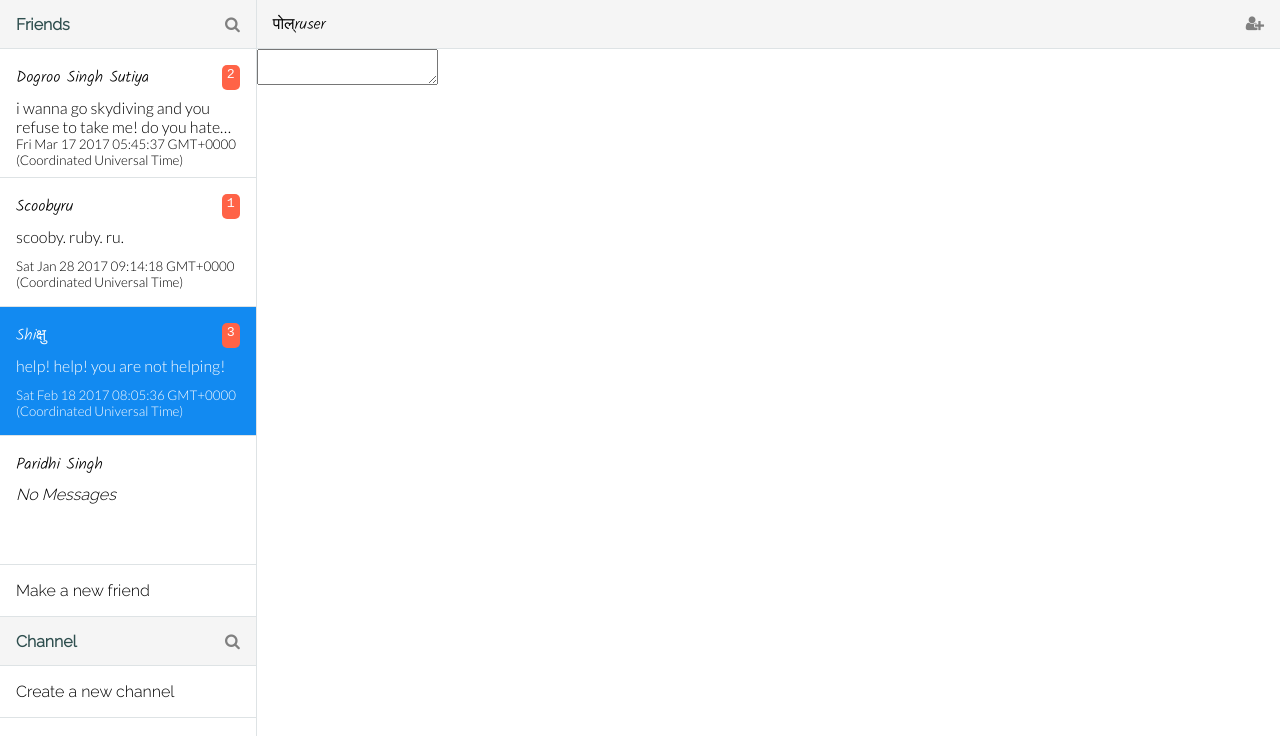
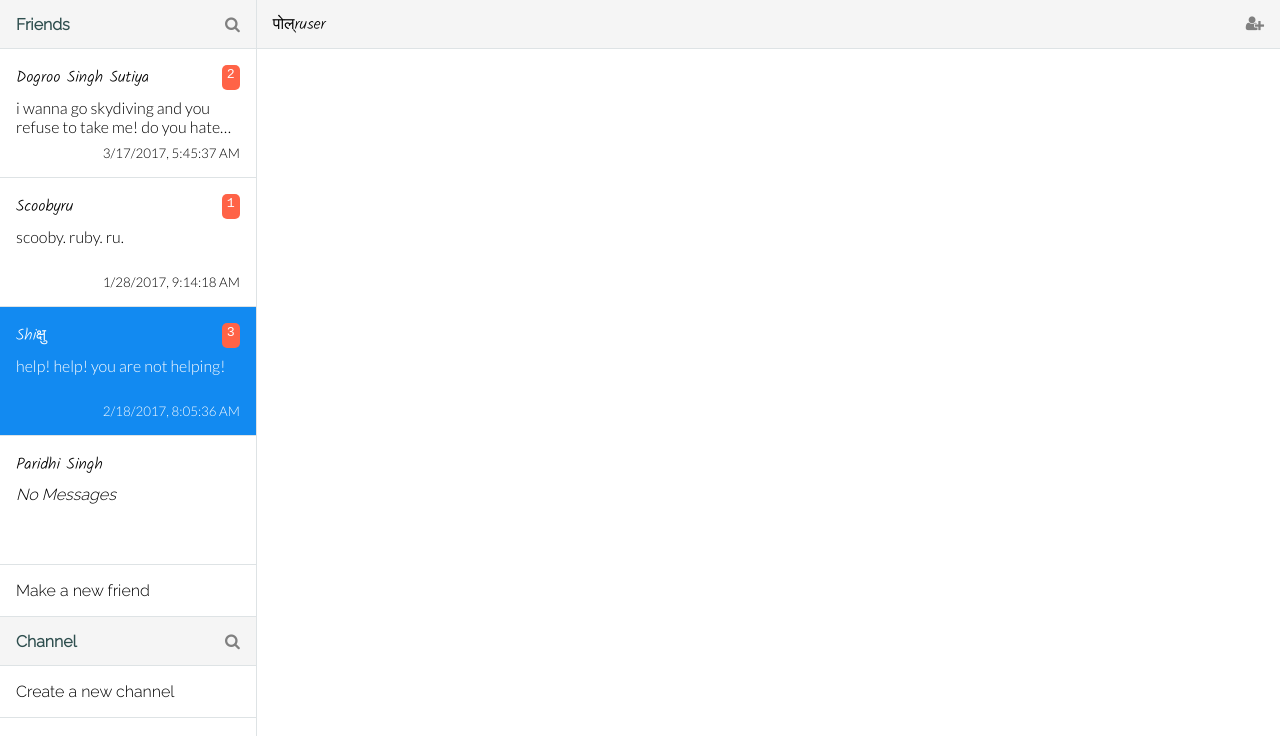
Before and after one commit to chatru/chatru, a Vue app: page / in a window 1280 px wide. Shown: the top 736 px of the page. Built offline with nearby package versions, Linux system fonts and the light colour scheme.

Commit message:
added monaco editor

```diff
--- a/package.json
+++ b/package.json
@@ -11,12 +11,15 @@
   },
   "dependencies": {
     "font-awesome": "^4.7.0",
+    "monaco-editor": "^0.8.3",
     "vue": "^2.2.4",
     "vue-class-component": "^5.0.0",
+    "vue-monaco-editor": "^0.0.19",
     "vuex": "^2.2.1"
   },
   "devDependencies": {
     "compression-webpack-plugin": "^0.3.2",
+    "copy-webpack-plugin": "^4.0.1",
     "css-loader": "^0.27.3",
     "eslint": "^3.17.1",
     "eslint-config-standard": "^7.0.1",
--- a/src/components/Chat.vue
+++ b/src/components/Chat.vue
@@ -9,8 +9,8 @@
         <div class="messages">
             <div class="message" v-for="message in messages"></div>
         </div>
-        <div class="textarea">
-            <textarea></textarea>
+        <div class="input">
+            <monaco-editor code="" height="100" language="markdown" :options="options" srcPath="" theme="vs"></monaco-editor>
         </div>
     </div>
 </template>
@@ -19,10 +19,20 @@
     import Vue from 'vue'
     import Component from 'vue-class-component'
     import { mapMutations, mapGetters } from 'vuex'
+    import MonacoEditor from 'vue-monaco-editor'
 
     @Component({
-        computed: {...mapGetters(['title', 'messages'])}
+        components: {
+            'monaco-editor': MonacoEditor
+        },
+        computed: { ...mapGetters(['title', 'messages']) }
     })
-    export default class Chat extends Vue {     }
+    export default class Chat extends Vue {
+        options = {
+            lineNumbers: false,
+            glyphMargin: false
+
+        }
+    }
 
 </script>
--- a/src/components/Connections.vue
+++ b/src/components/Connections.vue
@@ -14,7 +14,7 @@
             </div>
             <div class="content" v-if="friend.lastMessage">
                 <div class="text">{{friend.lastMessage.text}}</div>
-                <div class="time">{{friend.lastMessage.time.toString()}}</div>
+                <div class="time">{{friend.lastMessage.time.toLocaleString()}}</div>
             </div>
             <div class="empty-content" v-else>No Messages</div>
         </div>
--- a/src/index.d.ts
+++ b/src/index.d.ts
@@ -1,4 +1,9 @@
 declare module "*.vue" {
+    import Vue from 'vue'
+    export default typeof Vue
+}
+
+declare module 'vue-monaco-editor' {
     import Vue from 'vue'
     export default typeof Vue
 }
--- a/src/main.scss
+++ b/src/main.scss
@@ -16,9 +16,17 @@ body {
 }
 
 .chat {
+    display: flex;
+    flex-flow: column nowrap;
     height: 100vh;
-    overflow-y: auto;
+    justify-content: space-between;
+    max-height: 100vh;
     width: 100%;
+    .input {
+        color: darkslategray;
+    }
+    .messages {
+    }
     .title {
         align-items: center;
         background-color: whitesmoke;
@@ -27,6 +35,7 @@ body {
         flex-flow: row nowrap;
         height: 3rem;
         justify-content: space-between;
+        min-height: 3rem;
         padding: 0 1rem;
         .icons {
             color: gray;
@@ -108,6 +117,7 @@ body {
             flex-flow: row nowrap;
             height: 3rem;
             justify-content: space-between;
+            min-height: 3rem;
             padding: 0 1rem;
             .icons {
                 color: gray;
--- a/webpack.config.js
+++ b/webpack.config.js
@@ -1,4 +1,5 @@
 const CompressionPlugin = require('compression-webpack-plugin')
+const CopyWebpackPlugin = require('copy-webpack-plugin')
 const ExtractTextPlugin = require('extract-text-webpack-plugin')
 const HtmlWebpackPlugin = require('html-webpack-plugin')
 
@@ -64,6 +65,9 @@ module.exports = {
         ]
     },
     plugins: [
+        new CopyWebpackPlugin([
+            { from: 'node_modules/monaco-editor/min/vs', to: 'vs', }
+        ]),
         new ExtractTextPlugin('style.css'),
         new HtmlWebpackPlugin({
             template: 'src/index.html'
```
Also changed, not shown: 1 other file (tests, documents, lock files or other folders).
